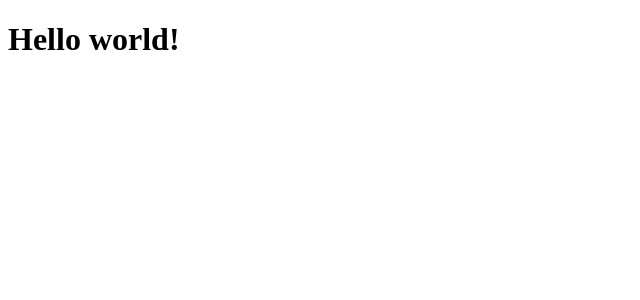
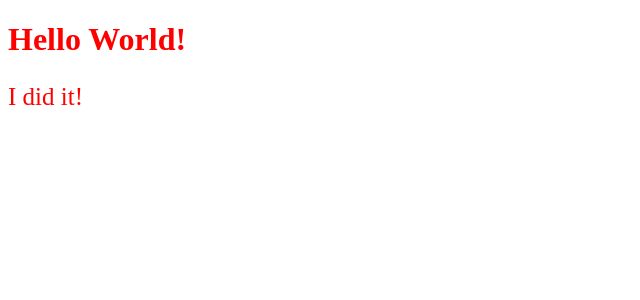
Before and after one commit to NikolayLazarchuk/RiznaComponents, a React (Create React App) app: page / in a window 1280 px wide. Shown: the top 300 px of the page, without its empty margins (0-640 px from the left). Built offline with nearby package versions, Linux system fonts and the light colour scheme.

Commit message:
Settings for components

```diff
--- a/src/App.tsx
+++ b/src/App.tsx
@@ -1,7 +1,9 @@
+import { FirstComponent } from './components/FirstComponent'
+
 function App() {
   return (
     <div>
-      <h1>{'Hello world!'}</h1>
+      <FirstComponent />
     </div>
   )
 }
--- /dev/null
+++ b/src/components/FirstComponent/index.jsx
@@ -0,0 +1,7 @@
+import './style.css'
+export const FirstComponent = () => (
+  <div>
+    <h1 style={{ color: 'red' }}>{'Hello World!'}</h1>
+    <p className={'text'}>{'I did it!'}</p>
+  </div>
+)
--- /dev/null
+++ b/src/components/FirstComponent/style.css
@@ -0,0 +1,4 @@
+.text {
+  color: red;
+  font-size: 25px;
+}
```
Also changed, not shown: src/components/Новый текстовый документ.txt (added).
